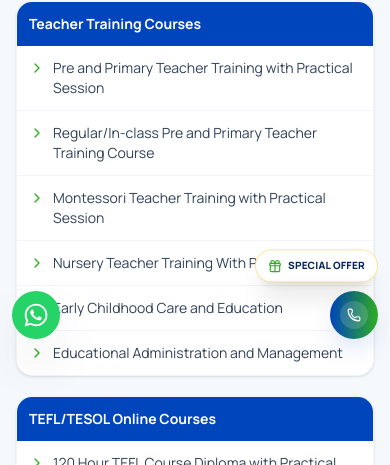
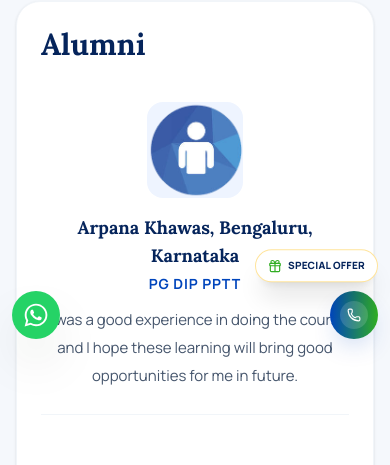
Before and after one commit to boutique-alt/GTT_ACADEMY, a Next.js app: page /alumni in a window 390 px wide. Shown: the part 489-954 px from the top of the page. Built offline with nearby package versions, Linux system fonts and the light colour scheme.

Commit message:
feat: show alumni cards above sidebar on mobile layout

```diff
--- a/src/components/alumni/AlumniContent.tsx
+++ b/src/components/alumni/AlumniContent.tsx
@@ -7,7 +7,7 @@ import ApplyNowLink from "@/components/ui/ApplyNowLink";
 export default function AlumniContent() {
   return (
     <section className="no-view-reveal bg-[#f5f8fc] py-16 sm:py-20">
-      <AboutStickyLayout sidebar={<AboutCoursesSidebar />}>
+      <AboutStickyLayout sidebar={<AboutCoursesSidebar />} mobileContentFirst>
         <div className="rounded-[1.5rem] border border-slate-100 bg-white p-6 shadow-sm sm:p-8 lg:p-10">
           <h2 className="font-serif text-3xl font-bold text-[#05245b] sm:text-4xl">Alumni</h2>
 
```
